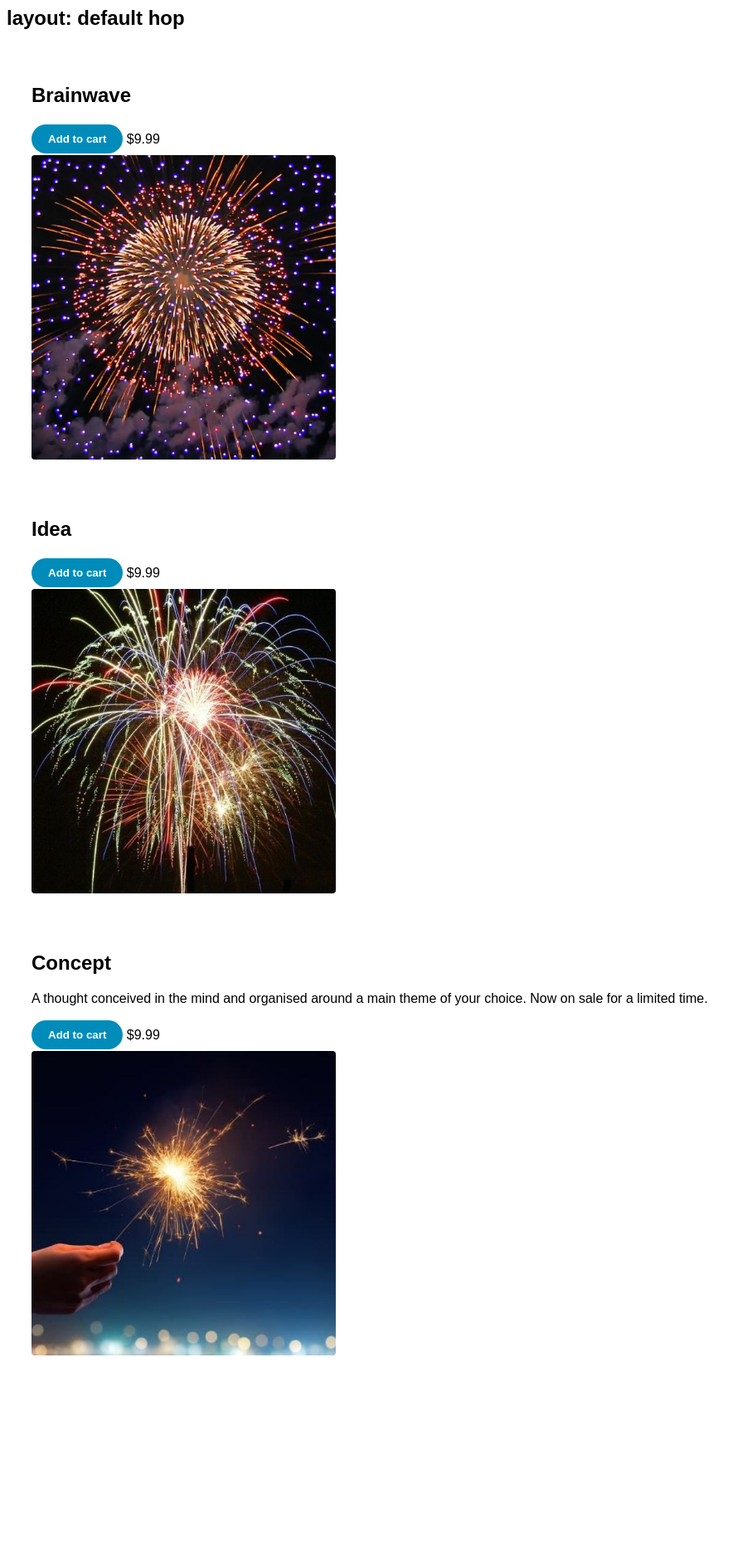
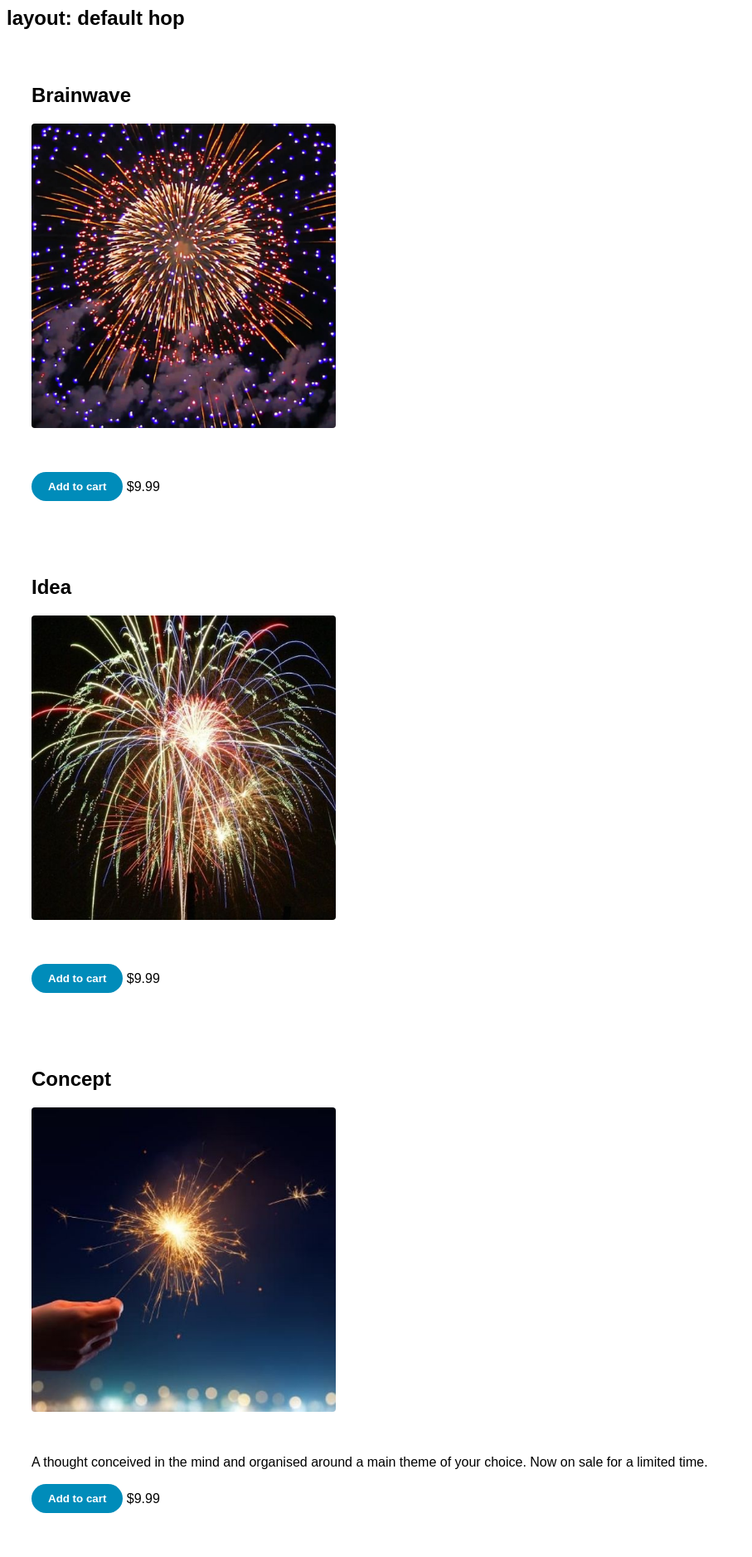
Before and after one commit to mihailShaklev/snipCartJekyll, a Jekyll site: the page built from index.markdown, in a window 1280 px wide. Shown: the whole page at 83% size, without its empty margins (0-907 px from the left). Built offline with Jekyll 4.4.1, drawn with Linux system fonts in a browser that asks for light colours; before the commit the page ends 1667 px from its top, so only the background shows below that.

Commit message:
Updated '_includes/product.html' via CloudCannon

```diff
--- a/_includes/product.html
+++ b/_includes/product.html
@@ -1,10 +1,15 @@
 <div class="product">
  <div class="product__information">
     <h2 class="product__title">{{ product.name }}</h2>
-    <p class="product__description">{{ product.content }}</p>
+     <img src="{{ product.image }}" alt="{{ product.name }} product image" class="product__image">
+      <br>
+      <br>
+      <br>
+    <p class="product__description">{{ product.content | remove: '<p>' | remove: '</p>' }}</p>
     {% include product-definition.html %}
  </div>
- <img src="{{ product.image }}" alt="{{ product.name }} product image" class="product__image">
+ <br>
+
 </div>
 
 
```
